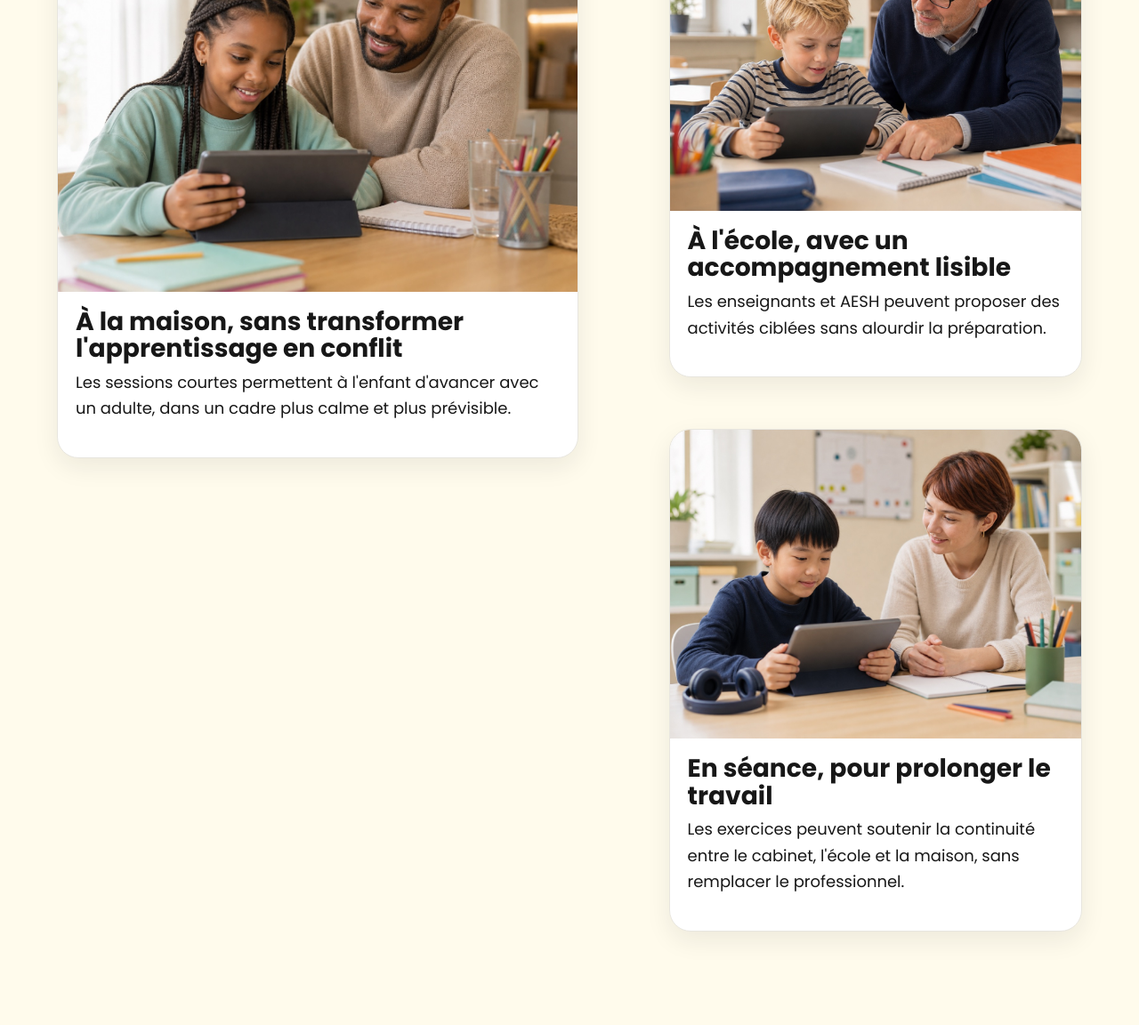
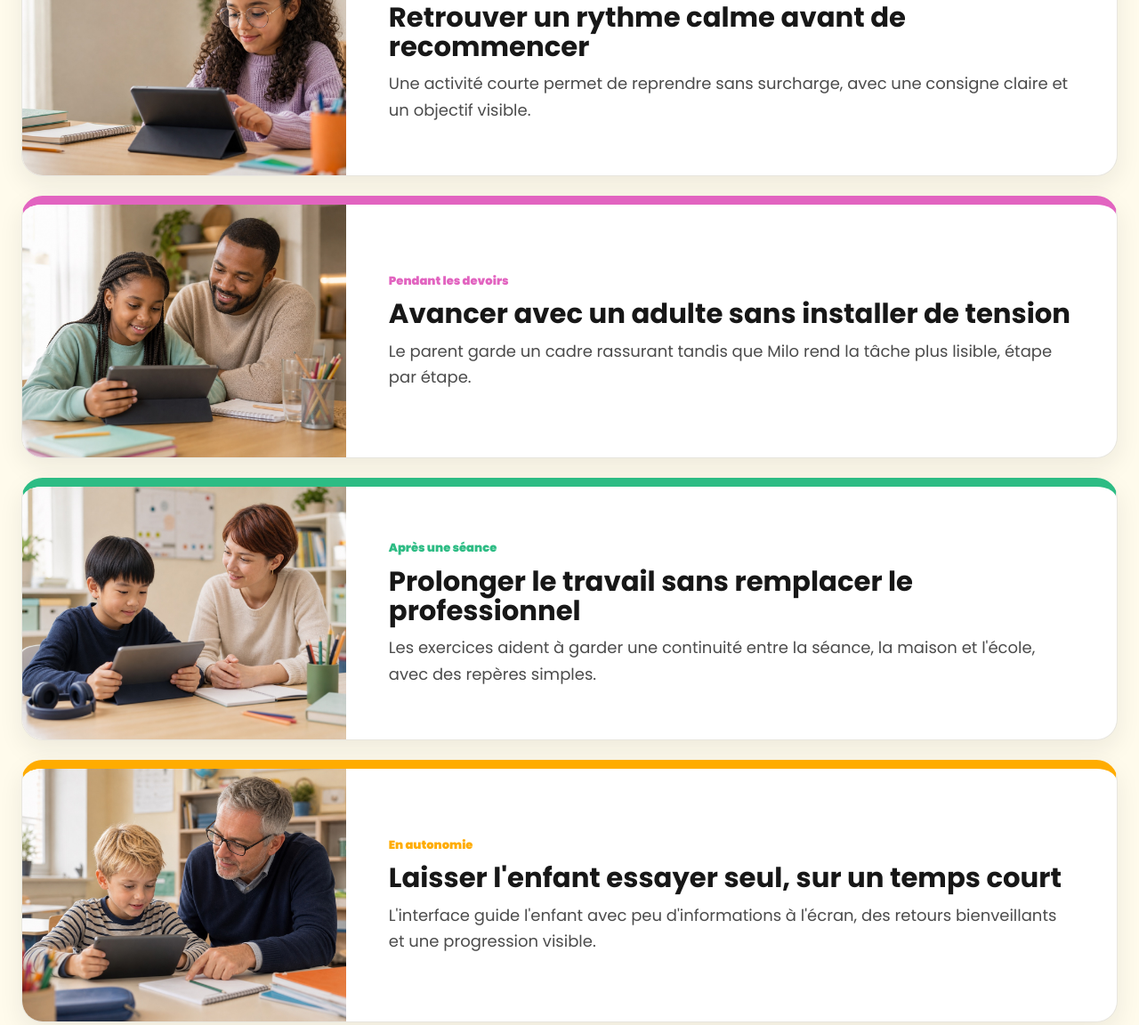
Before and after one commit to jujusj/milo-web, a website: page index.html in a window 1280 px wide. Shown: the part 3474-4626 px from the top of the page at 89% size. Drawn offline with Linux system fonts and the light colour scheme.

Commit message:
Revamp Milo usage scenarios

```diff
--- a/index.html
+++ b/index.html
@@ -180,32 +180,44 @@
           <div class="section-heading">
             <p class="section-kicker">Situations d'usage</p>
             <h2>Découvrez Milo en situation</h2>
-            <p class="lead">À la maison, à l'école ou avec un professionnel, Milo est pensé pour rester calme, lisible et utile dans les moments d'apprentissage réels.</p>
+            <p class="lead">Milo accompagne les moments où l'enfant a besoin d'un cadre simple : après l'école, pendant les devoirs, après une séance ou en autonomie sur une activité courte.</p>
           </div>
-          <div class="interface-grid">
-            <figure class="screenshot-card">
-              <img src="/assets/photos/child-tablet-parent-home.jpg" width="1300" height="975" alt="Parent assis auprès d'un enfant qui utilise une tablette à la maison" loading="lazy" decoding="async">
+          <div class="usage-list">
+            <figure class="usage-card card-blue">
+              <img src="/assets/photos/child-tablet-home-hero.jpg" width="1500" height="938" alt="Enfant utilisant une tablette dans un espace calme après l'école" loading="lazy" decoding="async">
               <figcaption>
-                <h3>À la maison, sans transformer l'apprentissage en conflit</h3>
-                <p>Les sessions courtes permettent à l'enfant d'avancer avec un adulte, dans un cadre plus calme et plus prévisible.</p>
+                <p class="usage-kicker">Après l'école</p>
+                <h3>Retrouver un rythme calme avant de recommencer</h3>
+                <p>Une activité courte permet de reprendre sans surcharge, avec une consigne claire et un objectif visible.</p>
               </figcaption>
             </figure>
-            <div class="interface-side">
-              <figure class="screenshot-card">
-                <img src="/assets/photos/child-tablet-classroom.jpg" width="1300" height="975" alt="Enfant utilisant une tablette en classe avec une enseignante à ses côtés" loading="lazy" decoding="async">
+
+            <figure class="usage-card card-pink">
+              <img src="/assets/photos/child-tablet-parent-home.jpg" width="1300" height="975" alt="Parent accompagnant un enfant pendant un moment de devoirs sur tablette" loading="lazy" decoding="async">
               <figcaption>
-                  <h3>À l'école, avec un accompagnement lisible</h3>
-                  <p>Les enseignants et AESH peuvent proposer des activités ciblées sans alourdir la préparation.</p>
+                <p class="usage-kicker">Pendant les devoirs</p>
+                <h3>Avancer avec un adulte sans installer de tension</h3>
+                <p>Le parent garde un cadre rassurant tandis que Milo rend la tâche plus lisible, étape par étape.</p>
               </figcaption>
             </figure>
-              <figure class="screenshot-card">
-                <img src="/assets/photos/child-tablet-specialist.jpg" width="1300" height="975" alt="Enfant utilisant une tablette dans une salle calme avec une professionnelle de l'accompagnement" loading="lazy" decoding="async">
+
+            <figure class="usage-card card-green">
+              <img src="/assets/photos/child-tablet-specialist.jpg" width="1300" height="975" alt="Enfant accompagné par une professionnelle après une séance d'apprentissage" loading="lazy" decoding="async">
               <figcaption>
-                  <h3>En séance, pour prolonger le travail</h3>
-                  <p>Les exercices peuvent soutenir la continuité entre le cabinet, l'école et la maison, sans remplacer le professionnel.</p>
+                <p class="usage-kicker">Après une séance</p>
+                <h3>Prolonger le travail sans remplacer le professionnel</h3>
+                <p>Les exercices aident à garder une continuité entre la séance, la maison et l'école, avec des repères simples.</p>
               </figcaption>
             </figure>
-            </div>
+
+            <figure class="usage-card card-orange">
+              <img src="/assets/photos/child-tablet-classroom.jpg" width="1300" height="975" alt="Enfant utilisant une tablette en autonomie dans un cadre scolaire calme" loading="lazy" decoding="async">
+              <figcaption>
+                <p class="usage-kicker">En autonomie</p>
+                <h3>Laisser l'enfant essayer seul, sur un temps court</h3>
+                <p>L'interface guide l'enfant avec peu d'informations à l'écran, des retours bienveillants et une progression visible.</p>
+              </figcaption>
+            </figure>
           </div>
         </div>
       </section>
--- a/styles.css
+++ b/styles.css
@@ -421,7 +421,7 @@ li {
 
 .feature-grid,
 .principles-grid,
-.interface-grid,
+.usage-list,
 .legal-grid {
   display: grid;
   gap: 22px;
@@ -437,7 +437,7 @@ li {
 
 .feature-card,
 .principle-card,
-.screenshot-card,
+.usage-card,
 .learning-card,
 .legal-card,
 .download-panel,
@@ -539,32 +539,61 @@ li {
   --icon: url("/assets/icons/icon-timer.svg");
 }
 
-.interface-grid {
-  grid-template-columns: 1.1fr 0.9fr;
-  align-items: start;
+.usage-list {
+  grid-template-columns: 1fr;
 }
 
-.screenshot-card {
+.usage-card {
+  display: grid;
+  grid-template-columns: minmax(260px, 0.42fr) minmax(0, 1fr);
+  min-height: 284px;
+  margin: 0;
   overflow: hidden;
 }
 
-.screenshot-card img {
+.usage-card img {
   display: block;
   width: 100%;
+  height: 100%;
+  min-height: 284px;
+  object-fit: cover;
   background: var(--color-warm);
 }
 
-.screenshot-card figcaption {
-  padding: 18px 20px 22px;
+.usage-card figcaption {
+  display: grid;
+  align-content: center;
+  gap: 10px;
+  padding: 30px clamp(24px, 4vw, 48px);
 }
 
-.screenshot-card h3 {
-  margin-bottom: 8px;
+.usage-kicker {
+  margin: 0;
+  color: var(--color-blue);
+  font-size: 0.82rem;
+  font-weight: 900;
 }
 
-.interface-side {
-  display: grid;
-  gap: 22px;
+.usage-card.card-pink .usage-kicker {
+  color: var(--color-pink);
+}
+
+.usage-card.card-green .usage-kicker {
+  color: var(--color-green);
+}
+
+.usage-card.card-orange .usage-kicker {
+  color: var(--color-orange);
+}
+
+.usage-card h3 {
+  margin: 0;
+  font-size: clamp(1.45rem, 2.4vw, 2.15rem);
+}
+
+.usage-card figcaption p:not(.usage-kicker) {
+  margin: 0;
+  color: var(--color-muted);
 }
 
 .learning-grid {
@@ -1031,8 +1060,7 @@ li {
 @media (max-width: 1080px) {
   .hero-grid,
   .access-grid,
-  .download-grid,
-  .interface-grid {
+  .download-grid {
     grid-template-columns: 1fr;
   }
 
@@ -1112,6 +1140,15 @@ li {
     padding: 78px 0;
   }
 
+  .usage-card {
+    grid-template-columns: 1fr;
+  }
+
+  .usage-card img {
+    min-height: 220px;
+    max-height: 300px;
+  }
+
   .container {
     width: min(calc(100% - 40px), var(--container));
   }
```
Lines whose indentation alone changed are shown as unchanged.
